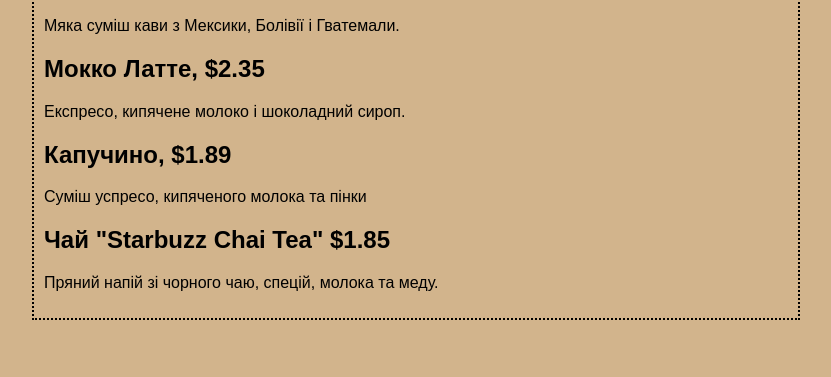
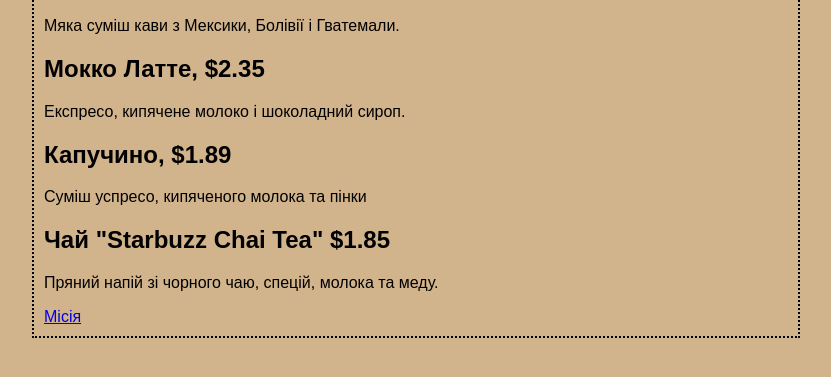
Before and after one commit to Sabermike/starbuzzcoffee, a plain HTML site: page index.html in a window 1280 px wide. Shown: the part 131-508 px from the top of the page, without its empty margins (224-1055 px from the left). Drawn offline with Linux system fonts and the light colour scheme.

Commit message:
Update index.html

```diff
--- a/index.html
+++ b/index.html
@@ -29,6 +29,9 @@
    <h2>Чай "Starbuzz Chai Tea" $1.85</h2>
     <p>Пряний напій зі чорного чаю, спецій, молока та меду.</p>
 
+  <a href="mission.html">Місія</a>
+
+
 
 </body>
 </html>
```
